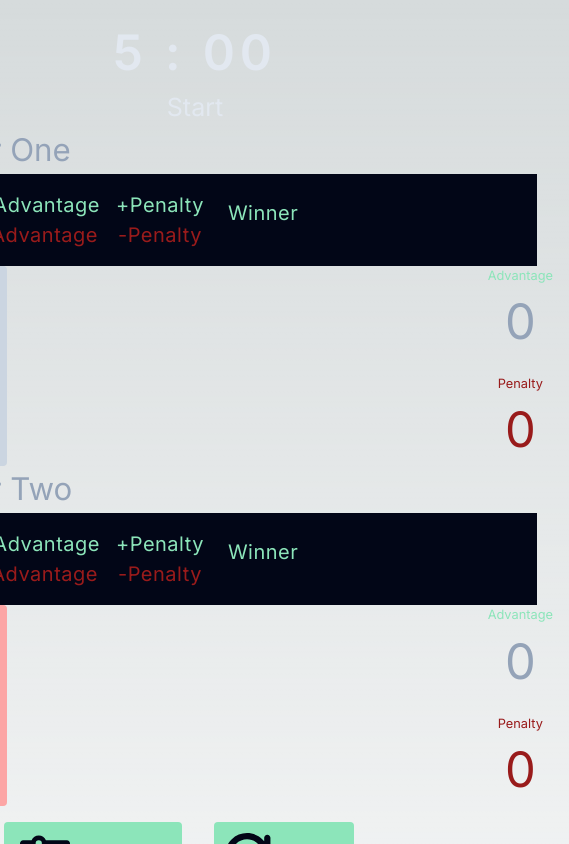
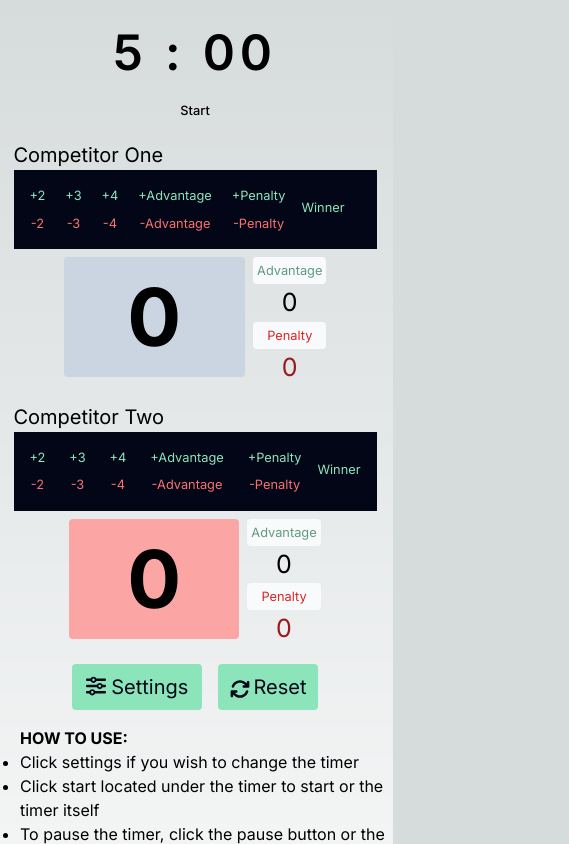
Before and after one commit to NZGuruDeveloper/bjj-scoreboard, a Next.js app: page / in a window 390 px wide. Shown: the top 844 px of the page, 569 px wide, since content can reach past the window. Built offline with nearby package versions, Linux system fonts and the light colour scheme.

Commit message:
Light and Dark modes automatically enabled. Responsive design to work on mobile devices. Scores are now clickable to add points too. Start button style changes for both modes.

```diff
--- a/src/app/page.js
+++ b/src/app/page.js
@@ -55,6 +55,11 @@ const CountdownContext = createContext(null);
 export const reducer = (state, action) => {
   switch (action.type) {
     // Player One Score Actions
+    case "PLAYER_ONE_ADD_SCORE_ONE":
+      return {
+        ...state,
+        playerOneScore: state.playerOneScore + 1,
+      };
     case "PLAYER_ONE_ADD_SCORE_TWO":
       return {
         ...state,
@@ -130,6 +135,11 @@ export const reducer = (state, action) => {
     // End of Player One Score Actions
 
     // Player Two Score Actions
+    case "PLAYER_TWO_ADD_SCORE_ONE":
+      return {
+        ...state,
+        playerTwoScore: state.playerTwoScore + 1,
+      };
     case "PLAYER_TWO_ADD_SCORE_TWO":
       return {
         ...state,
@@ -322,24 +332,23 @@ export default function Home() {
 
   return (
     <CountdownProvider>
-      <main className="min-h-screen flex flex-col items-center text-slate-200">
-        <div className="shrink bg-slate-9500 p-4 w-70 font-san font-normal text-5xl lg:text-15xl antialiased">
+      <main className="min-h-screen flex flex-col items-center dark:text-slate-200">
+        <div className=" dark:bg-slate-9500 p-4 lg:w-70 font-san font-normal text-5xl lg:text-15xl antialiased">
           <div>
             <Timer />
           </div>
           <DeclareWinner />
-          <div className="flex flex-col items-start justify-center text-3xl text-slate-400">
+          <div className="lg:flex lg:flex-col lg:items-start lg:justify-center text-xl lg:text-3xl dark:text-slate-400">
             <h3>Competitor One</h3>
             <PlayerOne />
             <h3>Competitor Two</h3>
             <PlayerTwo />
           </div>
-          <div className="grid items-center justify-center">
-            <div className="flex items-start justify-center w-full">
-              <div className="bg-[#8CE5BA] w-50 h-35 p-2 text-2xl flex rounded m-4 text-slate-950">
-                <button className="ml-2 mt-1" onClick={handleSettingsOpen}>
-                  <FontAwesomeIcon className="fa-2xl" icon={faSliders} />{" "}
-                  Settings
+          <div className="lg:grid lg:items-center lg:justify-center">
+            <div className="flex items-center justify-center gap-4 lg:gap-8 w-full">
+              <div className="bg-[#8CE5BA] w-[130px] lg:w-[150px] lg:h-[55px] p-2 text-xl lg:text-2xl flex items-center justify-center rounded text-slate-950">
+                <button className="" onClick={handleSettingsOpen}>
+                  <FontAwesomeIcon className="" icon={faSliders} /> Settings
                 </button>
                 <SettingsDialog
                   isSettingDilagogOpen={isSettingDilagogOpen}
@@ -349,13 +358,10 @@ export default function Home() {
       color future: add upload logo and display logo */}
               </div>
               <Reset />
-              <p className="text-5xl p-4 text-slate-400">
-                {/* <Clock format={"h:mm A"} ticking={true} /> */}
-              </p>
             </div>
           </div>
         </div>
-        <div>
+        <div className="ml-5 antialiased">
           <ul className="list-disc whitespace-pre-wrap">
             <p className="font-bold">HOW TO USE:</p>
             <li>Click settings if you wish to change the timer</li>
@@ -599,20 +605,23 @@ export function Timer(props) {
   return (
     <div>
       <div
-        className="flex items-center justify-center antialiased pl-60 pr-60 rounded font-semibold tracking-widest"
+        className="lg:flex lg:items-center lg:justify-center text-center text-5xl lg:text-15xl antialiased lg:pl-60 lg:pr-60 rounded font-semibold tracking-widest "
         onClick={handleStartPause}
       >
         {minutes} : {seconds}
         <div className="flex items-center justify-center">
           {state.isPaused && (
-            <p className="text-10xl">
-              <FontAwesomeIcon className="fa-2xl" icon={faPause} />
+            <p className="">
+              <FontAwesomeIcon className="" icon={faPause} />
             </p>
           )}
         </div>
       </div>
       <div className="flex items-center justify-center antialiased">
-        <button onClick={handleStartPause} className="text-2xl">
+        <button
+          onClick={handleStartPause}
+          className="p-2 mb-2 rounded-3xl text-sm lg:text-2xl bg-gradient-to-r from-indigo-700[0.9] to-purple-600[0.3] dark:text-white shadow-none focus:ring-4  focus:ring-blue-300 font-medium  px-7 py-3 focus:outline-none dark:focus:ring-blue-800 bg-transparent"
+        >
           {!state.isRunning && !state.isPaused
             ? "Start"
             : state.isPaused
@@ -667,21 +676,31 @@ export function PlayerOneScore() {
   const winner = "competitor1"; */
   const { state, dispatch } = useContext(CountdownContext);
 
-  const [playerOneScore, setPlayerOneScore] = useState(0);
-  const [playerOneAdvantageScore, setPlayerOneAdvantageScore] = useState(0);
-  const [playerOnePenaltyScore, setPlayerOnePenaltyScore] = useState(0);
   return (
-    <div className="flex flex-col-2 items-between justify-between ">
-      <div className="z-10 bg-slate-300 text-center w-[170px] rounded font-bold text-15xl text-black">
-        <p className="">{state.playerOneScore}</p>
+    <div className="flex flex-col-2 justify-center mt-2 lg:m-0 lg:items-between lg:justify-between  ">
+      <div
+        className="h-1/2 lg:h-full bg-slate-300 text-center w-1/2 lg:w-[170px] rounded font-bold text-10xl lg:text-15xl text-black"
+        onClick={() => dispatch({ type: "PLAYER_ONE_ADD_SCORE_ONE" })}
+      >
+        {state.playerOneScore}
       </div>
       <div className="text-sm ml-2 text-center">
-        <div className="text-[#8CE5BA]">Advantage</div>
-        <div className="-[#8CE5BA] text-5xl mb-4">
+        <div className="text-[#619b7f] dark:text-[#8CE5BA] bg-slate-50 rounded p-1 dark:bg-inherit">
+          Advantage
+        </div>
+        <div
+          className="text-2xl lg:text-5xl"
+          onClick={() => dispatch({ type: "PLAYER_ONE_ADD_ADVANTAGE" })}
+        >
           {state.playerOneAdvantageScore}
         </div>
-        <div className="text-red-800">Penalty</div>
-        <div className="text-5xl text-red-800">
+        <div className="text-red-600 bg-slate-50 rounded p-1 dark:bg-inherit">
+          Penalty
+        </div>
+        <div
+          className="text-2xl lg:text-5xl mb-4 text-red-800"
+          onClick={() => dispatch({ type: "PLAYER_ONE_ADD_PENALTY" })}
+        >
           {state.playerOnePenaltyScore}
         </div>
       </div>
@@ -701,17 +720,24 @@ export function PlayerTwoScore() {
   const [playerTwoPenaltyScore, setPlayerTwoPenaltyScore] = useState(0); */
 
   return (
-    <div className="flex flex-col-2 items-between justify-between ">
-      <div className="z-10 bg-red-300 text-center w-[170px] rounded font-bold text-15xl text-black">
+    <div className="flex flex-col-2 justify-center mt-2 lg:m-0 lg:items-between lg:justify-between ">
+      <div className="h-1/2 lg:h-full bg-red-300 text-center w-[170px] rounded font-bold text-10xl lg:text-15xl text-black"
+        onClick={() => dispatch({ type: "PLAYER_TWO_ADD_SCORE_ONE" })}>
         <p className="">{state.playerTwoScore}</p>
       </div>
       <div className="text-sm ml-2 text-center">
-        <div className="text-[#8CE5BA]">Advantage</div>
-        <div className="-[#8CE5BA] text-5xl mb-4">
+        <div className="text-[#619b7f] dark:text-[#8CE5BA] bg-slate-50 rounded p-1 dark:bg-inherit">
+          Advantage
+        </div>
+        <div className="text-2xl lg:text-5xl"
+          onClick={() => dispatch({ type: "PLAYER_TWO_ADD_ADVANTAGE" })}>
           {state.playerTwoAdvantageScore}
         </div>
-        <div className="text-red-800">Penalty</div>
-        <div className="text-5xl text-red-800">
+        <div className="text-red-600 bg-slate-50 rounded p-1 dark:bg-inherit">
+          Penalty
+        </div>
+        <div className="text-2xl lg:text-5xl mb-4 text-red-800"
+          onClick={() => dispatch({ type: "PLAYER_TWO_ADD_PENALTY" })}>
           {state.playerTwoPenaltyScore}
         </div>
       </div>
@@ -744,7 +770,7 @@ export function PlayerOneEndMatch() {
   };
   return (
     <div className="flex items-center justify-center text-[#8CE5BA]">
-      <button onClick={handlPlayerOneWinning} className="ml-2 ">
+      <button onClick={handlPlayerOneWinning} className="ml-4 mt-1">
         Winner
       </button>
     </div>
@@ -758,7 +784,7 @@ export function PlayerTwoEndMatch() {
   };
   return (
     <div className="flex items-center justify-center text-[#8CE5BA]">
-      <button onClick={handlPlayerTwoWinning} className="ml-2 ">
+      <button onClick={handlPlayerTwoWinning} className="ml-4 mt-1">
         Winner
       </button>
     </div>
@@ -802,16 +828,16 @@ export function PlayerOneControls() {
   };
 
   return (
-    <div className="text-xl tracking-wide w-[700px] flex flex-col-2 gap-4 bg-slate-950 p-4 mr-4">
+    <div className="text-sm size-max lg:text-xl lg:tracking-wide w-full lg:w-[700px] flex lg:flex-col-2  lg:gap-4 bg-slate-950 p-4 lg:mr-4 ">
       <div className="">
-        <div className="text-[#8CE5BA] grid grid-rows-1 grid-flow-col gap-4">
+        <div className="text-[#8CE5BA] grid grid-rows-1 grid-flow-col gap-5">
           <button onClick={handlPlayerOneAddScoreTwo}>+2</button>
           <button onClick={handlPlayerOneAddScoreThree}>+3</button>
           <button onClick={handlPlayerOneAddScoreFoure}>+4</button>
           <button onClick={handlPlayerOneAddAdvantage}>+Advantage</button>
           <button onClick={handlPlayerOneAddPenalty}>+Penalty</button>
         </div>
-        <div className="text-red-800 grid grid-rows-1 grid-flow-col gap-4">
+        <div className="text-red-400 grid grid-rows-1 grid-flow-col gap-5 mt-2">
           <button onClick={handlPlayerOneSubtractScoreTwo}>-2</button>
           <button onClick={handlPlayerOneSubtractScoreThree}>-3</button>
           <button onClick={handlPlayerOneSubtractScoreFoure}>-4</button>
@@ -863,16 +889,16 @@ export function PlayerTwoControls() {
   };
 
   return (
-    <div className="text-xl tracking-wide w-[700px] flex flex-col-2 gap-4 bg-slate-950 p-4 mr-4">
+    <div className="text-sm size-max lg:text-xl lg:tracking-wide w-full lg:w-[700px] flex lg:flex-col-2  lg:gap-4 bg-slate-950 p-4 lg:mr-4 ">
       <div className="">
-        <div className="text-[#8CE5BA] grid grid-rows-1 grid-flow-col gap-4">
+        <div className="text-[#8CE5BA] grid grid-rows-1 grid-flow-col gap-6">
           <button onClick={handlPlayerTwoAddScoreTwo}>+2</button>
           <button onClick={handlPlayerTwoAddScoreThree}>+3</button>
           <button onClick={handlPlayerTwoAddScoreFoure}>+4</button>
           <button onClick={handlPlayerTwoAddAdvantage}>+Advantage</button>
           <button onClick={handlPlayerTwoAddPenalty}>+Penalty</button>
         </div>
-        <div className="text-red-800 grid grid-rows-1 grid-flow-col gap-4">
+        <div className="text-red-400 grid grid-rows-1 grid-flow-col gap-6 mt-2">
           <button onClick={handlPlayerTwoSubtractScoreTwo}>-2</button>
           <button onClick={handlPlayerTwoSubtractScoreThree}>-3</button>
           <button onClick={handlPlayerTwoSubtractScoreFoure}>-4</button>
@@ -940,11 +966,11 @@ export const SettingsDialog = ({
       {isOpen && (
         <div
           aria-hidden="true"
-          className="{{isOpen ? 'visible' : 'hidden'}} overflow-y-auto overflow-x-auto fixed justify-center items-center flex inset-0 z-50 outline-none focus:outline"
+          className="ml-[-12px] lg:ml-0 overflow-y-auto overflow-x-auto fixed flex justify-center items-center inset-0 z-50 outline-none focus:outline"
         >
-          <div className=" p-4 w-full max-w-md max-h-full font-semibold text-gray-900 dark:text-white">
-            <div className="bg-white rounded-lg shadow dark:bg-gray-700">
-              <div className="flex items-center justify-between p-4 md:p-5 border-b rounded-t dark:border-gray-600">
+          <div className="p-4 w-full max-w-md max-h-full font-semibold text-gray-900 dark:text-white">
+            <div className="bg-slate-200 rounded-lg shadow dark:bg-gray-700">
+              <div className="flex justify-between p-4 md:p-5 border-b rounded-t dark:border-gray-600">
                 <h3 className="text-xl font-semibold text-gray-900 dark:text-white">
                   Set match time
                 </h3>
@@ -952,7 +978,10 @@ export const SettingsDialog = ({
               </div>
 
               <div className="p-4 md:p-5">
-                <form onSubmit={handleSubmit} className="flex flex-col-2 justify-between gap-6">
+                <form
+                  onSubmit={handleSubmit}
+                  className="flex flex-col justify-between gap-6"
+                >
                   <div>
                     <label htmlFor="minutes">Minutes:</label>
                     <input
@@ -999,11 +1028,11 @@ export function Reset() {
 
   return (
     <div
-      className="bg-[#8CE5BA] w-50 h-35 p-2 text-2xl flex rounded m-4 text-slate-950"
+      className="bg-[#8CE5BA] w-[100px] lg:w-[150px] lg:h-[55px] p-2 text-xl lg:text-2xl flex items-center justify-center rounded text-slate-950"
       onClick={() => dispatch({ type: "RESET_STATE" })}
     >
-      <FontAwesomeIcon className="fa-2xl" icon={faArrowsRotate} />{" "}
-      <button className="ml-2 mt-1" onClick={() => handlReset()}>
+      <FontAwesomeIcon className="mt-1 mr-1" icon={faArrowsRotate} />{" "}
+      <button className="" onClick={() => handlReset()}>
         Reset
       </button>
       {/* Settings TODO: control timer, with default 5min control players background
```
